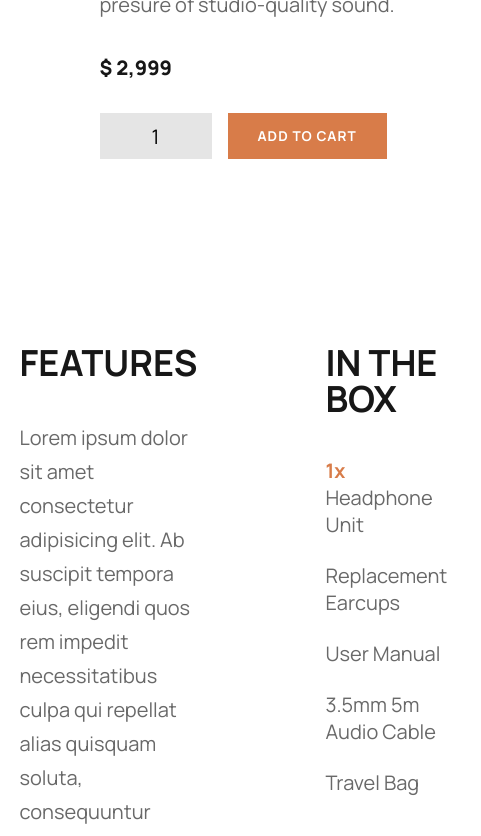
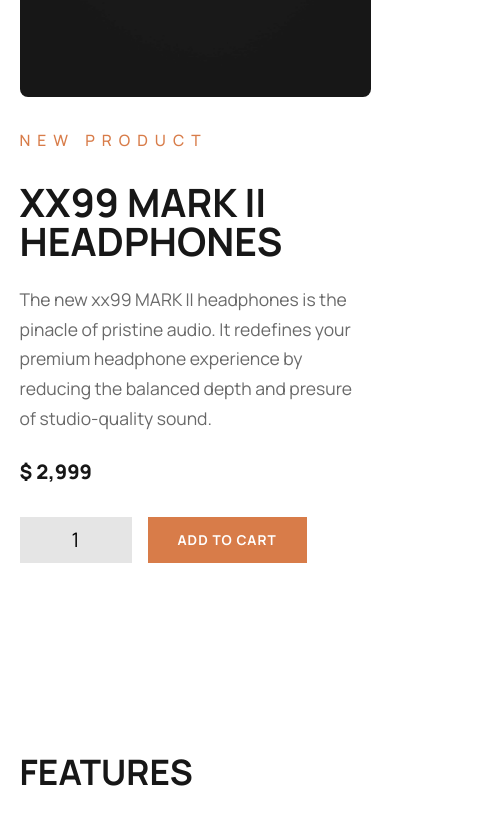
Before and after one commit to Edin2021/audiophile-ecommerce, a React (Create React App) app: page /single-product in a window 390 px wide. Shown: the part 640-1476 px from the top of the page, 481 px wide, since content can reach past the window. Built offline with nearby package versions, Linux system fonts and the light colour scheme.

Commit message:
Added responsiveness to single product page

```diff
--- a/src/components/Product.js
+++ b/src/components/Product.js
@@ -8,6 +8,7 @@ function Product() {
         <img src={tempImage} alt="" />
       </div>
       <article className="details">
+        <span className="tag">new product</span>
         <h2 className="name">xx99 mark ii headphones</h2>
         <p className="desc">
           The new xx99 MARK II headphones is the pinacle of pristine audio. It
--- a/src/styles/components/about.scss
+++ b/src/styles/components/about.scss
@@ -36,7 +36,7 @@
 @media (max-width: $bp-laptop) {
   .about {
     flex-direction: column;
-    gap: 6rem;
+    gap: 4rem;
     max-height: none;
     .details {
       order: 2;
--- a/src/styles/components/header.scss
+++ b/src/styles/components/header.scss
@@ -39,6 +39,7 @@ header {
   padding: 1rem;
   padding-left: 0;
   display: none;
+  z-index: 2;
 }
 
 .close-menu-btn {
@@ -109,5 +110,9 @@ header {
       font-size: $heading-small;
       margin: 0;
     }
+    h1 {
+      font-size: 10vw;
+      text-align: center;
+    }
   }
 }
--- a/src/styles/components/homeProducts.scss
+++ b/src/styles/components/homeProducts.scss
@@ -159,6 +159,7 @@
     .sub-product-2 {
       flex-direction: column;
       margin-bottom: 12rem;
+      gap: 3rem;
       .img-wrapper {
         flex: 1;
         height: 250px;
--- a/src/styles/components/products.scss
+++ b/src/styles/components/products.scss
@@ -20,10 +20,14 @@
   }
   .details {
     flex: 1;
+    .tag {
+      color: $clr-accent;
+    }
     .name {
       font-size: $heading-large;
       text-transform: uppercase;
       color: $clr-primary;
+      margin-top: 1rem;
     }
     .desc {
       line-height: 170%;
@@ -34,6 +38,7 @@
     }
   }
   // picture to right and details to left
+  @media (min-width: $bp-laptop) {
     &:nth-child(2n) {
       .details {
         order: 1;
@@ -43,3 +48,44 @@
       }
     }
   }
+}
+
+@media (max-width: $bp-laptop) {
+  .product {
+    height: max-content;
+    flex-direction: column;
+    gap: 4rem;
+    .img-wrapper {
+      width: 100%;
+    }
+    .details {
+      @include flexCenter(column);
+      flex: unset;
+      .name {
+        text-align: center;
+      }
+      .desc {
+        max-width: 50ch;
+        text-align: center;
+      }
+    }
+  }
+}
+
+@media (max-width: $bp-phone) {
+  .product {
+    gap: 2rem;
+    .details {
+      .tag {
+        font-size: 4vw;
+      }
+      .name {
+        font-size: 10vw;
+      }
+      .desc {
+        font-size: 4.5vw;
+        margin: 1.5rem 0;
+      }
+    }
+  }
+}
--- a/src/styles/components/recommended.scss
+++ b/src/styles/components/recommended.scss
@@ -38,3 +38,35 @@
     margin: 0 auto;
   }
 }
+
+@media (max-width: $bp-laptop) {
+  .recommended-items {
+    .img-wrapper {
+      height: unset;
+      height: 15rem;
+      img {
+        padding: 0;
+      }
+    }
+  }
+}
+
+@media (max-width: $bp-tablet) {
+  .recommended-items {
+    flex-direction: column;
+    .img-wrapper {
+      height: 17.5rem;
+    }
+  }
+}
+
+@media (max-width: $bp-phone) {
+  .recommended {
+    h2 {
+      font-size: 9vw;
+    }
+    .recommended-items {
+      gap: 4rem;
+    }
+  }
+}
--- a/src/styles/components/singleProduct.scss
+++ b/src/styles/components/singleProduct.scss
@@ -2,12 +2,20 @@
 
 .single-product {
   .product {
+    align-items: flex-start;
     .details {
       order: 2;
+      align-items: flex-start;
       .tag {
         display: flex;
         color: $clr-accent;
         margin-bottom: 1rem;
+      }
+      .name {
+        text-align: left;
+      }
+      .desc {
+        text-align: left;
       }
       .price {
         font-size: $text;
@@ -43,6 +51,7 @@
     }
     .img-wrapper {
       order: 1;
+      max-height: 600px;
     }
     & + .info {
       display: flex;
@@ -102,3 +111,76 @@
     }
   }
 }
+
+@media (max-width: $bp-desktop) {
+  .single-product {
+    .product + .info {
+      gap: 2rem;
+    }
+  }
+}
+
+@media (max-width: $bp-laptop) {
+  .single-product {
+    .product {
+      & + .info {
+        flex-direction: column;
+        gap: 4rem;
+        .box-contents {
+          display: flex;
+          gap: 12.5rem;
+        }
+      }
+    }
+    .gallery {
+      div {
+        height: 15rem;
+        &.picture-bg {
+          height: 32rem;
+        }
+      }
+    }
+  }
+}
+
+@media (max-width: $bp-tablet) {
+  .single-product {
+    .product {
+      & + .info {
+        flex-direction: column;
+        gap: 4rem;
+        .box-contents {
+          flex-direction: column;
+          gap: 0;
+        }
+      }
+    }
+    .gallery {
+      grid-template-columns: auto;
+      div {
+        height: 20rem;
+        &.picture-bg {
+          grid-row: unset;
+          grid-column: unset;
+          height: 20rem;
+        }
+      }
+    }
+  }
+}
+
+@media (max-width: $bp-phone) {
+  .single-product {
+    .product {
+      & + .info {
+        h2 {
+          font-size: 9vw;
+        }
+        p,
+        ul li {
+          font-size: 4.5vw;
+        }
+      }
+    }
+  }
+}
```
Lines whose indentation alone changed are shown as unchanged.
